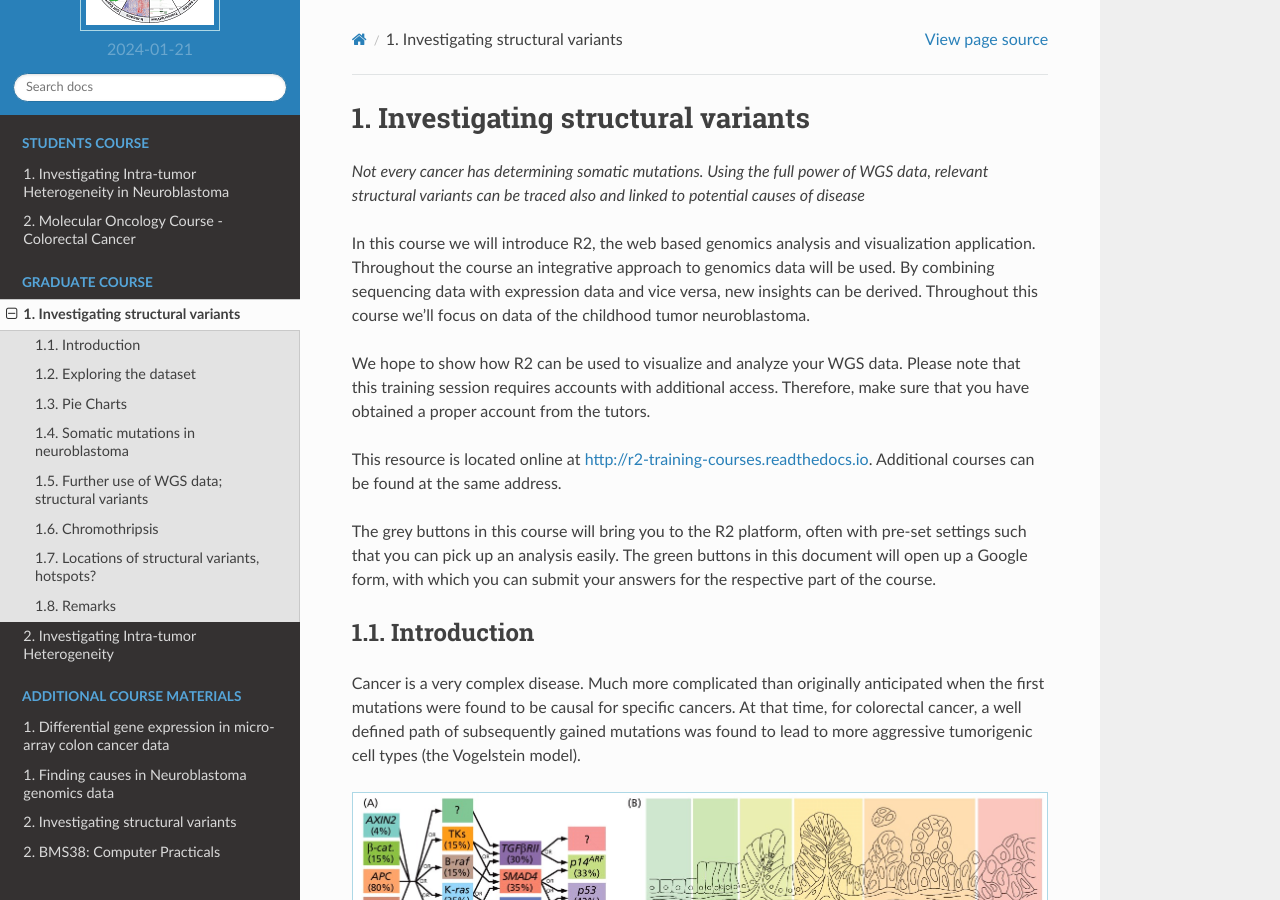
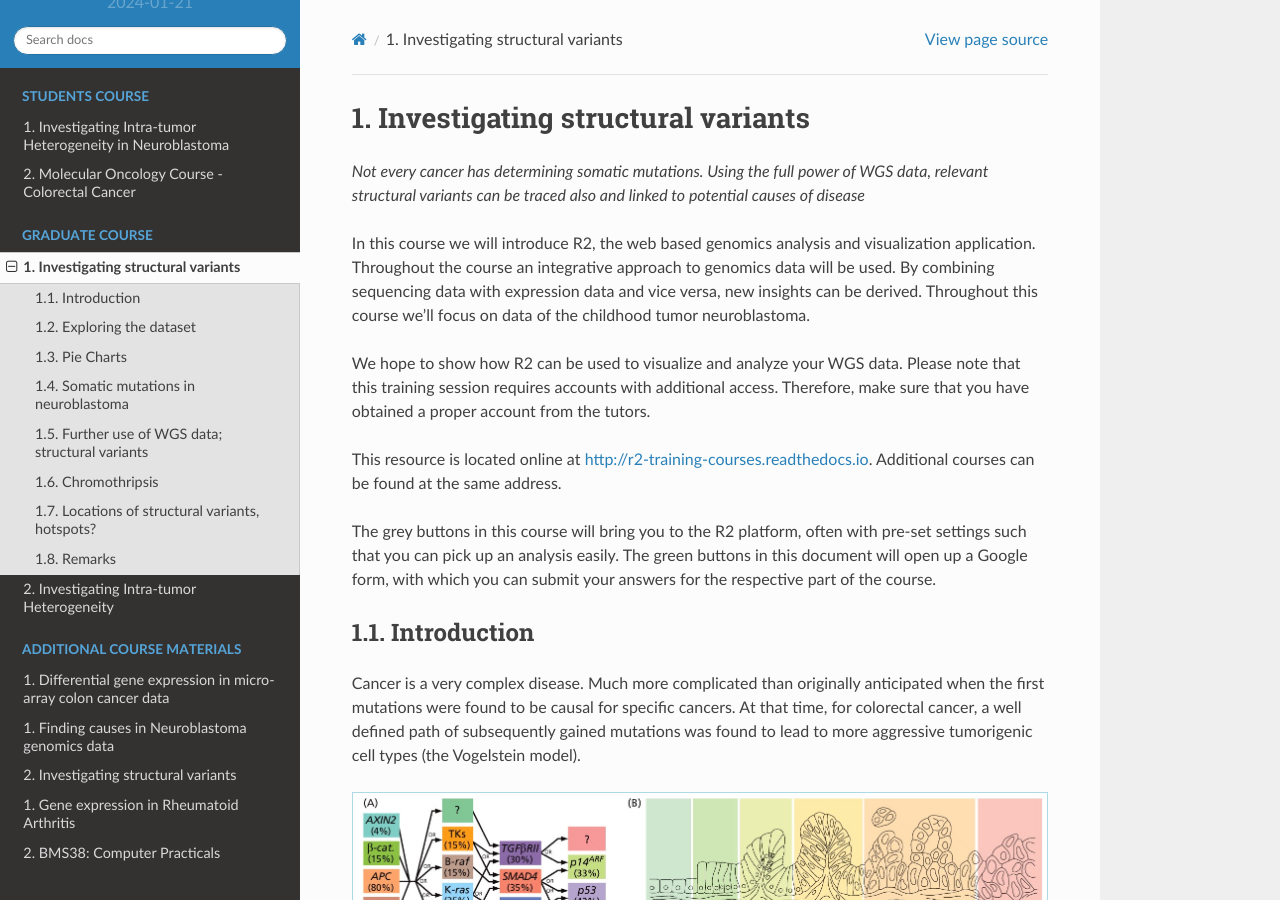
Before and after one commit to antronerds/r2-training-courses, a Sphinx documentation site: the page built from docs/Finding_structural_variants.md, in a window 1280 px wide and 900 px high. Built offline with Sphinx 7.4.7 and the Read the Docs theme 2.0.0, drawn with Linux system fonts in a browser that asks for light colours.

Commit message:
RA push for build, adapted index to show RA course

```diff
--- a/docs/index.rst
+++ b/docs/index.rst
@@ -32,6 +32,7 @@
    Microarray_analysis_Using_Tumor_Colon_datasets
    VAGABOND_interim_course_R2_day1
    VAGABOND_interim_course_R2_day2
+   RNA_seq_data_analysis_Using_Rheumatoid_Arthritis_data.md
    x_omics_course_radboud.md
 
 */
```
Also changed, not shown: 1 other file.
